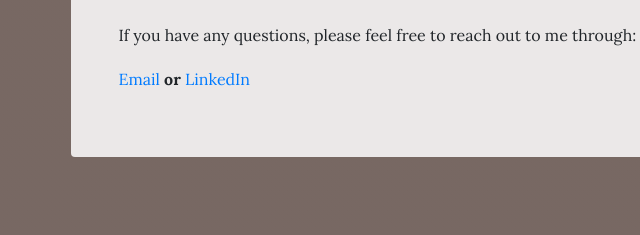
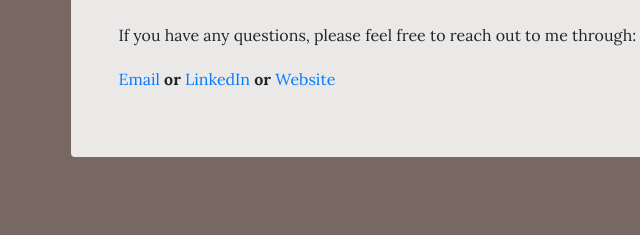
Before and after one commit to Innovator07/Shubham-Jha-s-Portfolio, a website: page contact.html in a window 1280 px wide. Shown: the part 902-1137 px from the top of the page, 157-797 px from the left. Drawn offline with Linux system fonts and the light colour scheme.

Commit message:
Update contact.html

```diff
--- a/contact.html
+++ b/contact.html
@@ -69,7 +69,7 @@
                   <span class="section-heading-lower">For stopping by!</span>
                 </h2>
                 <p>If you have any questions, please feel free to reach out to me through:</p>
-                <P><a href="mailto:shubhjha04578@gmail.com">Email</a><strong> or </strong><a href="www.linkedin.com/in/shubham-jha-a007871a5">LinkedIn</a></P>
+                <P><a href="mailto:shubhjha04578@gmail.com">Email</a><strong> or </strong><a href="www.linkedin.com/in/shubham-jha-a007871a5">LinkedIn</a><strong> or </strong><a href="www.tech-tyros.in">Website</a><strong></P>
               </div>
             </div>
           </div>
```
